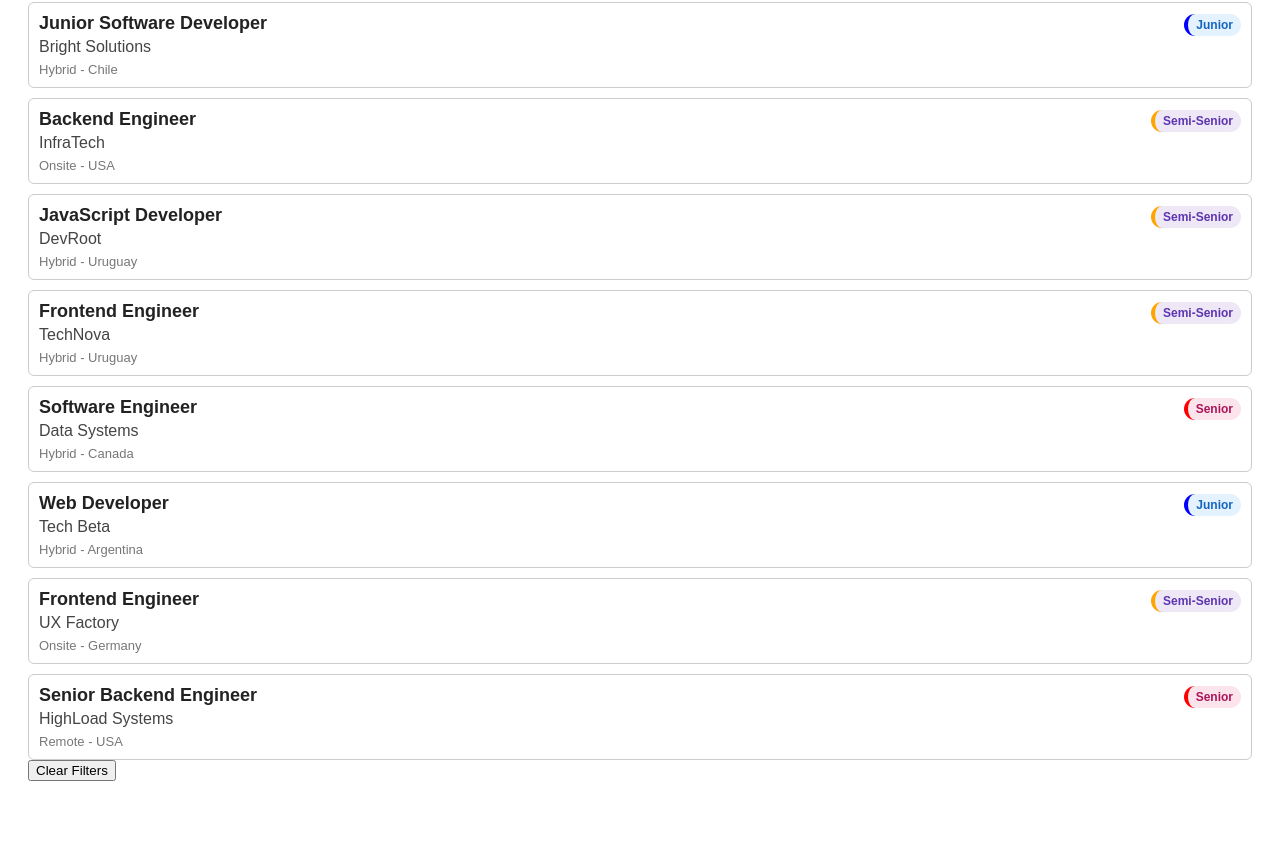
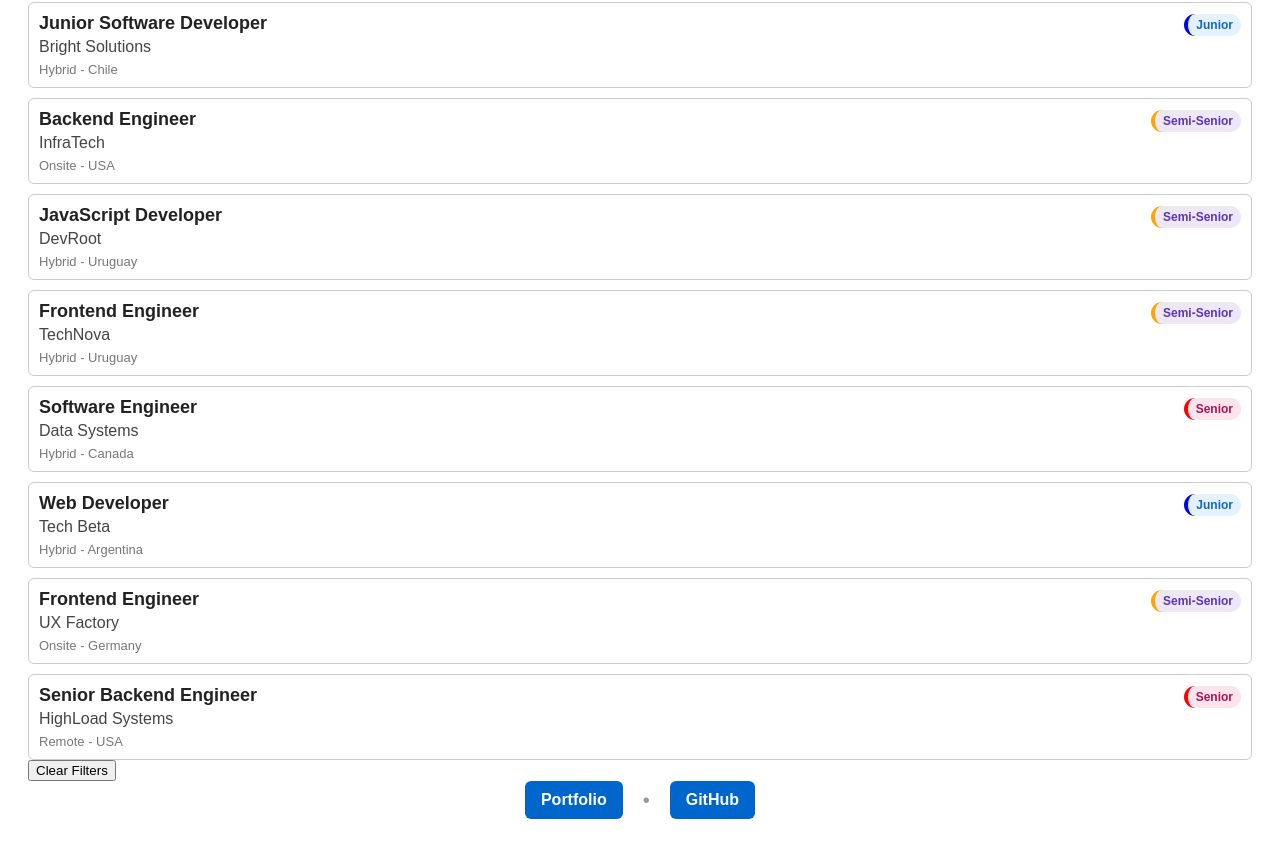
Before and after one commit to alejosworkstuff/mini-job-board, a plain HTML site: page index.html in a window 1280 px wide. Shown: the part 1297-2144 px from the top of the page. Before the commit the page ends 2106 px from the top, so only its background shows below. Drawn offline with Linux system fonts and the light colour scheme.

Commit message:
feat: add footer section with Portfolio and GitHub links

```diff
--- a/index.html
+++ b/index.html
@@ -33,5 +33,12 @@
     <button id="clearFilters">Clear Filters</button>
 
     <script src="app.js" defer></script>
+    <footer class="site-footer">
+      <div class="footer-inner">
+        <a href="https://alejosworkstuff.github.io/portfolio/">Portfolio</a>
+        <span class="separator">•</span>
+        <a href="https://github.com/alejosworkstuff">GitHub</a>
+      </div>
+    </footer>
   </body>
 </html>
--- a/styles.css
+++ b/styles.css
@@ -150,3 +150,35 @@ color: #2e7d32;
 .senior {
     border-left: 4px solid red;
 }
+
+.footer-inner {
+display: flex;
+justify-content: center;
+gap: 12px;
+max-width: 1280px;
+margin: 0 auto;
+padding: 0 24px;
+}
+
+.separator {
+    font-size: 1.25rem;
+    line-height: 1;
+    display: inline-flex;
+    align-items: center;
+    margin:0 8px;
+    color:#999;
+}
+
+.site-footer a {
+    background: #0066cc;
+  color: white;
+  padding: 10px 16px;
+  text-decoration: none;
+  border-radius: 6px;
+  display: inline-block;
+  font-weight: 600;
+}
+
+.site-footer a:hover {
+background: #0052a3;
+}
```
